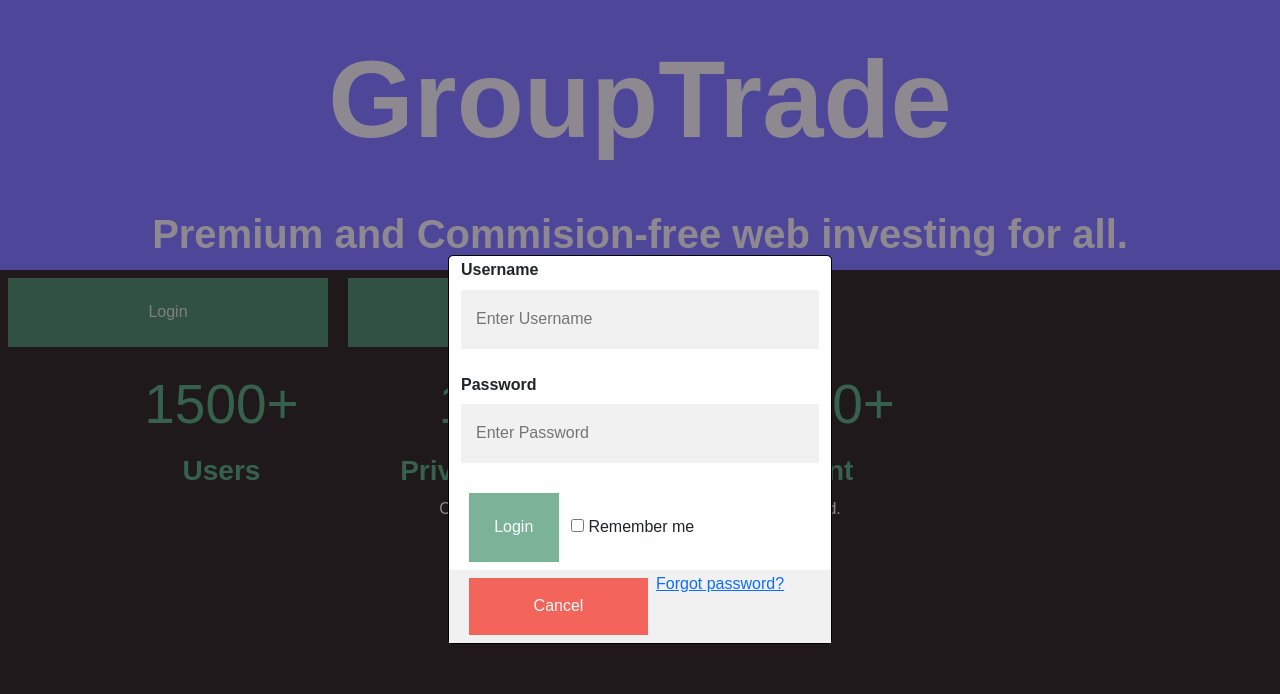
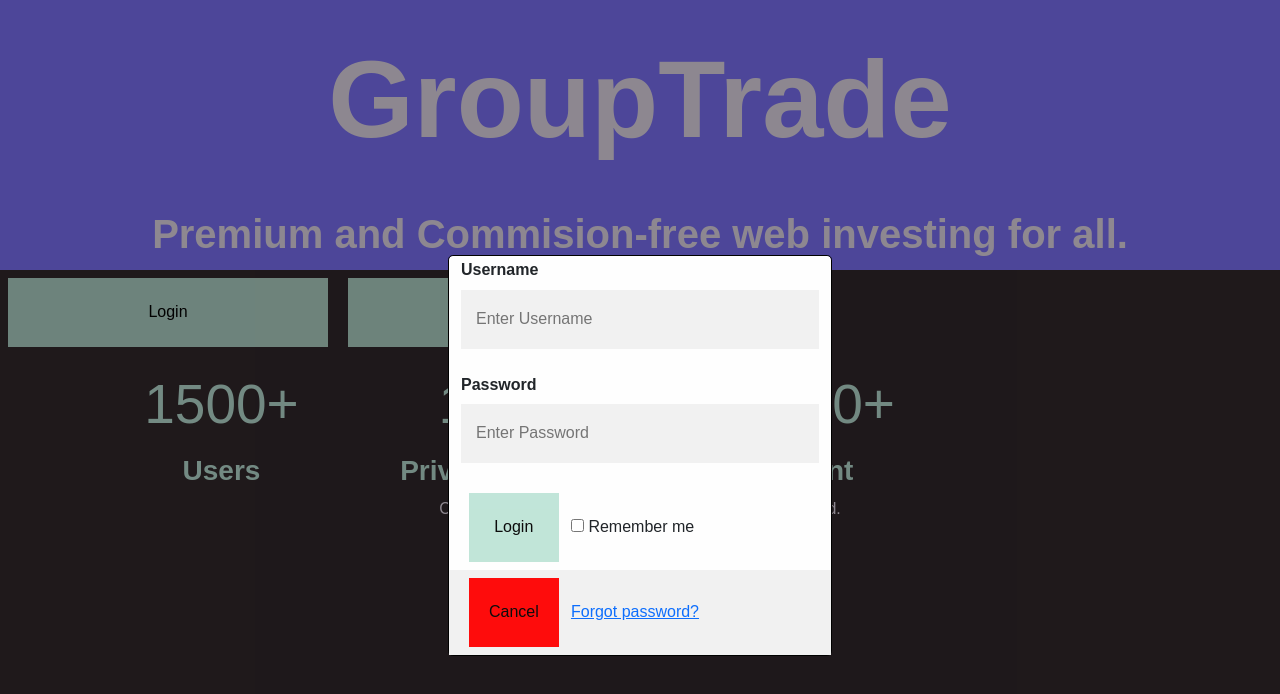
Before and after one commit to Krishnanshu-Gupta/GroupTrade, a plain HTML site: page index.html in a window 1280 px wide. Both pictures are taken after a click on the button "Login". Drawn offline with nearby package versions, Linux system fonts and the light colour scheme.

Commit message:
Updated Sign Up Button

```diff
--- a/index.html
+++ b/index.html
@@ -92,13 +92,13 @@ html {
 
 .modal {
   display: none; /* Hidden by default */
-  position: absolute; /* Stay in place */
+  position: fixed; /* Stay in place */
   z-index: 1; /* Sit on top */
   left: 0;
   top: 0;
   width: 100%; /* Full width */
   height: 100%; /* Full height */
-  background-color: rgb(0,0,0); /* Fallback color */
+  background-color: #474e5d; /* Fallback color */
   background-color: rgba(0,0,0,0.4); /* Black w/ opacity */
   padding-top: 250px;
 }
@@ -147,30 +147,18 @@ input[type=text]:focus, input[type=password]:focus {
 
 /* Set a style for all buttons */
 button {
-  background-color: #5aa17f;
-  color: white;
+  background-color: #BEE4D7;
+  color: black;
   padding: 20px 20px;
   margin: 8px 8px;
   border: none;
   cursor: pointer;
   width: 25%;
-  opacity: 0.8;
+  opacity: 0.95;
 }
 
 button:hover {
   opacity:1;
-}
-
-/* Extra styles for the cancel button */
-.cancelbtn {
-  padding: 14px 20px;
-  background-color: #f44336;
-}
-
-/* Float cancel and signup buttons and add an equal width */
-.cancelbtn, .signupbtn {
-  float: left;
-  width: 50%;
 }
 
 /* The Modal (background) */
@@ -184,6 +172,7 @@ button:hover {
   height: 100%; /* Full height */
   overflow: auto; /* Enable scroll if needed */
   background-color: #474e5d;
+  background-color: rgba(0,0,0,0.4); /* Black w/ opacity */
   padding-top: 50px;
 }
 
@@ -201,22 +190,6 @@ hr {
   margin-bottom: 25px;
 }
 
-/* The Close Button (x) */
-.close {
-  position: absolute;
-  right: 35px;
-  top: 15px;
-  font-size: 40px;
-  font-weight: bold;
-  color: #f1f1f1;
-}
-
-.close:hover,
-.close:focus {
-  color: #f44336;
-  cursor: pointer;
-}
-
 /* Clear floats */
 .clearfix::after {
   content: "";
@@ -224,6 +197,9 @@ hr {
   display: table;
 }
 
+.cancelbtn {
+  background-color: red
+}
 /* Change styles for cancel button and signup button on extra small screens */
 @media screen and (max-width: 300px) {
   .cancelbtn, .signupbtn {
@@ -318,16 +294,16 @@ h1 {
   <section class="counters" style="background-color: #33292D">
   			<div class="container">
   				<div>
-  					<div class="counter" style="color:#5aa17f">1500+</div>
-  					<h3><b style="color:#5aa17f">Users</b></h3>
+  					<div class="counter" style="color:#bfe5d9">1500+</div>
+  					<h3><b style="color:#bfe5d9  ">Users</b></h3>
   				</div>
   				<div>
-  					<div class="counter" style="color:#5aa17f">100+</div>
-  					<h3><b style="color:#5aa17f">Private Groups</b></h3>
+  					<div class="counter" style="color:#bfe5d9">100+</div>
+  					<h3><b style="color:#bfe5d9">Private Groups</b></h3>
   				</div>
   				<div>
-  					<div class="counter" style="color:#5aa17f">$10,000+</div>
-  					<h3><b style="color:#5aa17f">Investment</b></h3>
+  					<div class="counter" style="color:#bfe5d9">$10,000+</div>
+  					<h3><b style="color:#bfe5d9">Investment</b></h3>
   				</div>
     </section>
   </div>
```
